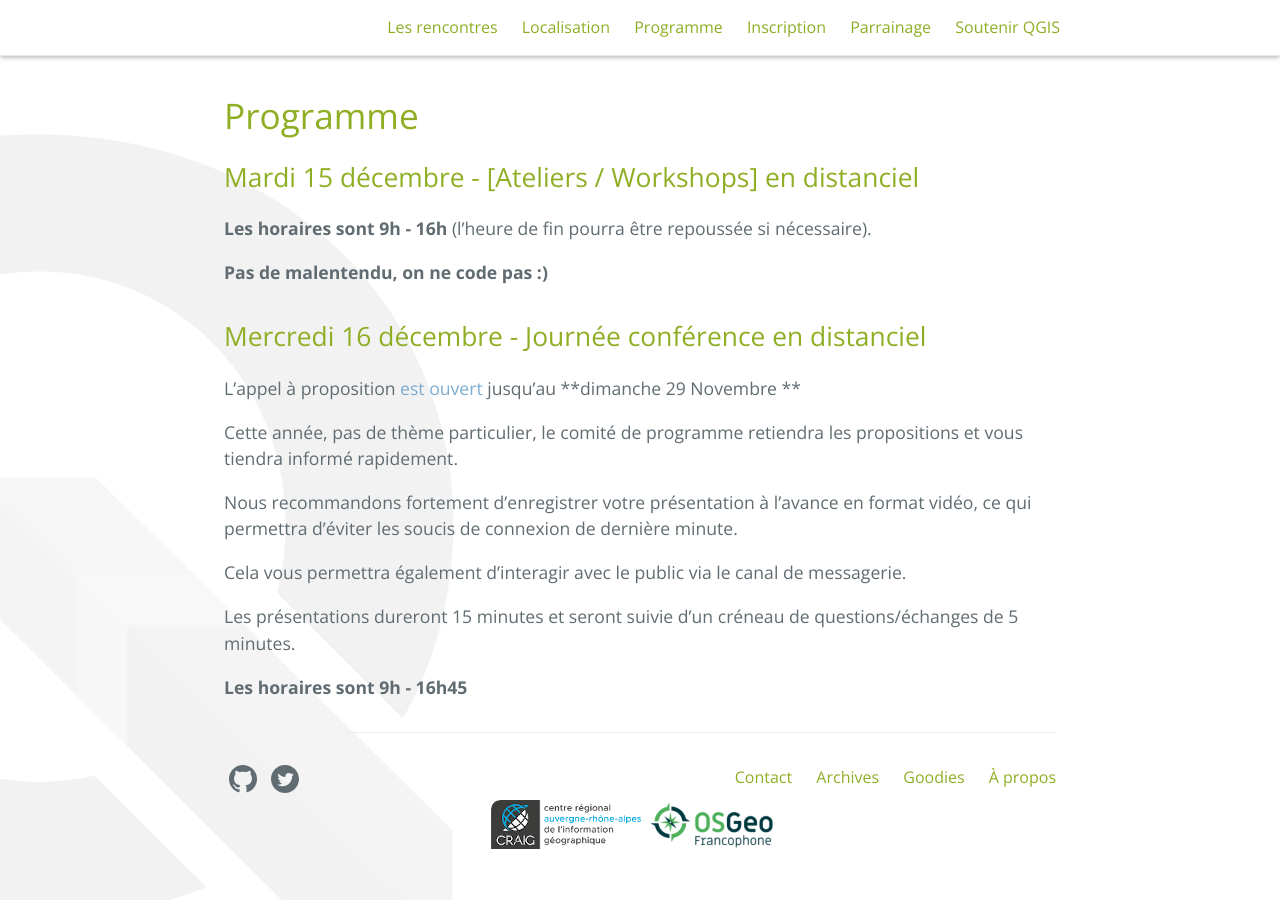
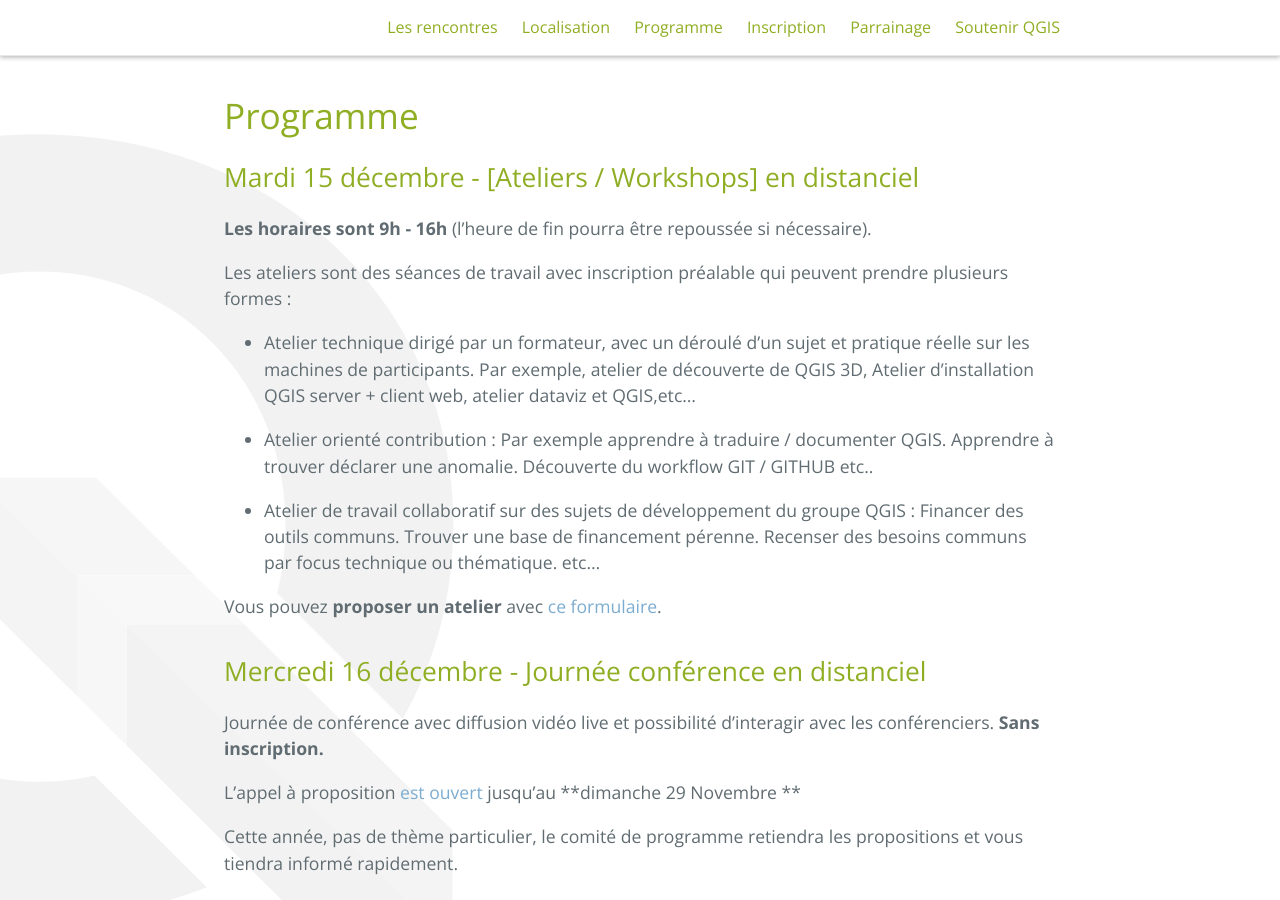
Before and after one commit to OSGeo-fr/QGIS-conf-fr-website, a Jekyll site: the page built from z20_programme.md, in a window 1280 px wide and 900 px high, scrolled down 354 px. Built offline with Jekyll 4.4.1, drawn with Linux system fonts in a browser that asks for light colours.

Commit message:
Call for workshops (#47)
* fix program page order

* call for workshop

```diff
--- a/z20_programme.md
+++ b/z20_programme.md
@@ -10,11 +10,25 @@ menu: header
 
 **Les horaires sont 9h - 16h** (l'heure de fin pourra être repoussée si nécessaire).
 
-**Pas de malentendu, on ne code pas :)**
+Les ateliers sont des séances de travail avec inscription préalable qui peuvent prendre plusieurs formes :
 
+
+- Atelier technique dirigé par un formateur, avec un déroulé d'un sujet et pratique réelle sur les machines de participants. Par exemple, atelier de découverte de QGIS 3D, Atelier d'installation QGIS server + client web, atelier dataviz et QGIS,etc...
+
+
+- Atelier orienté contribution : Par exemple apprendre à traduire / documenter QGIS. Apprendre à trouver déclarer une anomalie. Découverte du workflow GIT / GITHUB etc..
+
+
+- Atelier de travail collaboratif sur des sujets de développement du groupe QGIS : Financer des outils communs. Trouver une base de financement pérenne. Recenser des besoins communs par focus technique ou thématique. etc...
+
+
+Vous pouvez **proposer un atelier** avec [ce formulaire](https://framaforms.org/proposition-datelier-qgis-fr-15-decembre-2020-1605876385).
 
 
 ## Mercredi 16 décembre - Journée conférence en distanciel
+
+Journée de conférence avec diffusion vidéo live et possibilité d'interagir avec les conférenciers. **Sans inscription.**
+
 
 <span>L'appel à proposition [est ouvert](https://framaforms.org/proposition-de-presentation-qgis-fr-16-decembre-2020-1605001211) jusqu'au **dimanche 29 Novembre **</span>
 
```
Also changed, not shown: _posts/2020-11-23-appels_a_propositions_ateliers.md (added, +19 -0 lines).
